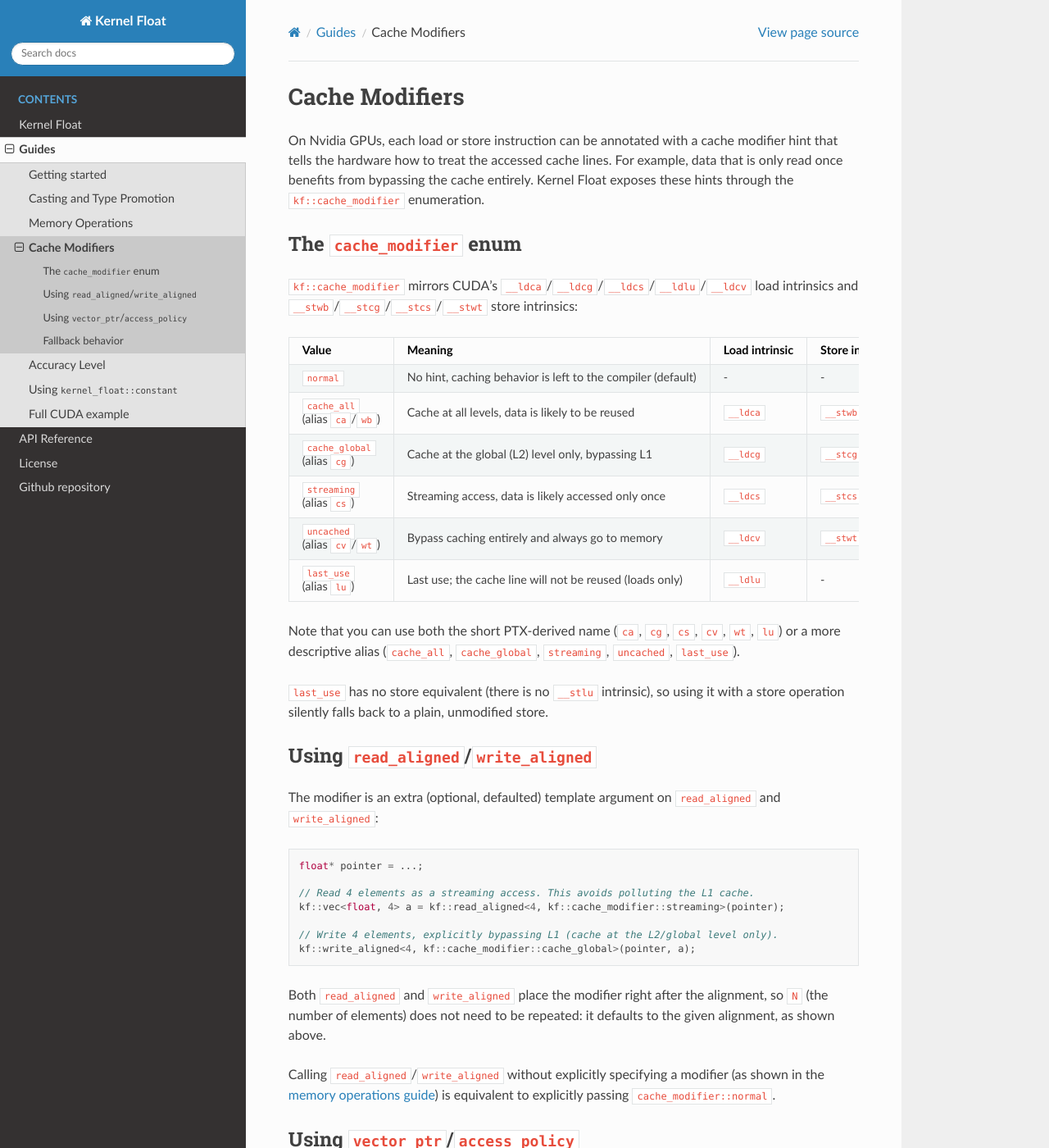
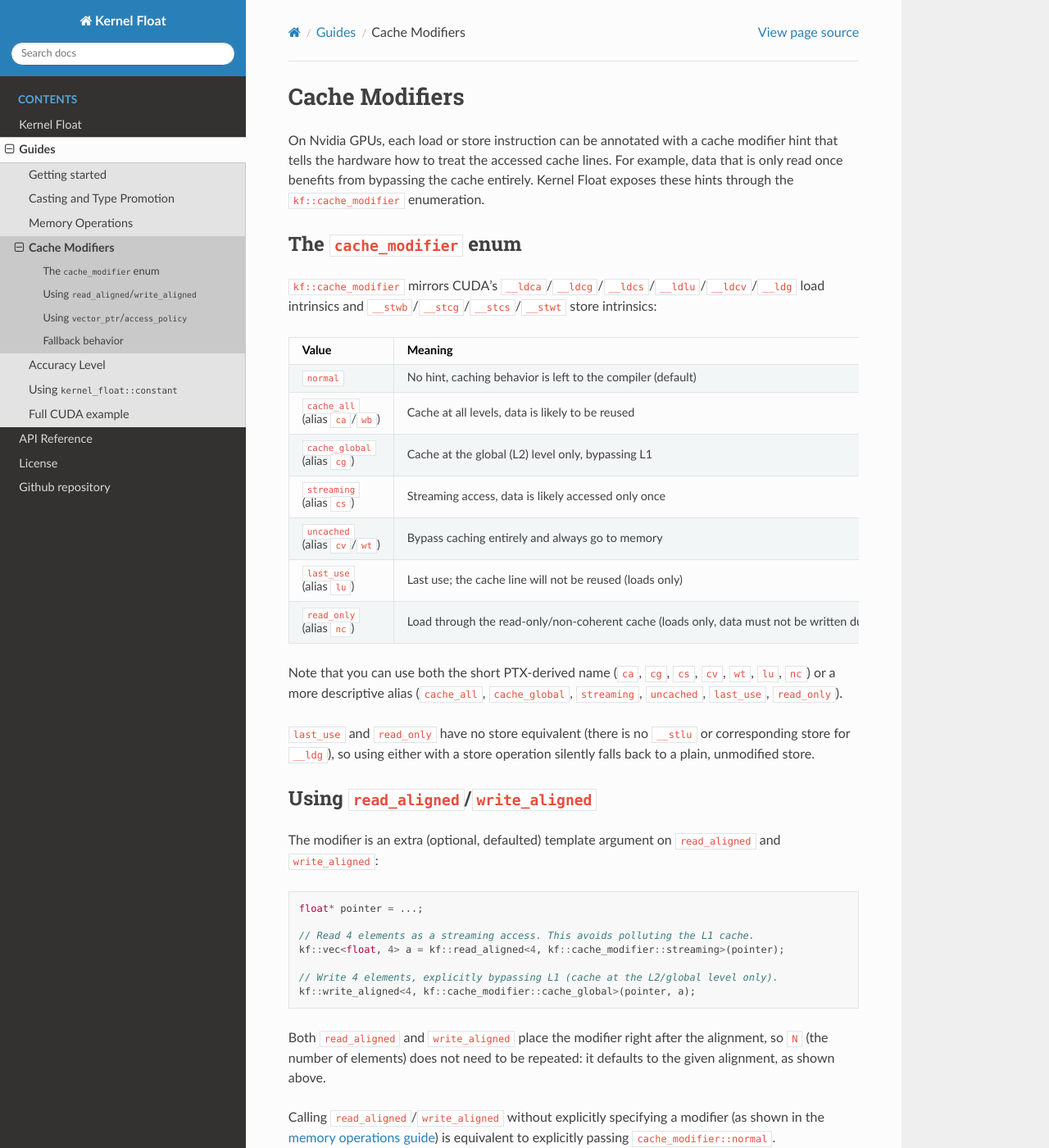
Before and after one commit to KernelTuner/kernel_float, a Sphinx documentation site: the page built from docs/guides/cache_modifiers.md, in a window 1280 px wide and 1400 px high. Shown: the whole window at 82% size. Built offline with Sphinx 7.4.7 and the Read the Docs theme 3.1.0, drawn with Linux system fonts in a browser that asks for light colours; pages that are not in the unit, such as notebooks, are missing from menus; some of the changed text lies outside the part shown.

Commit message:
Add support for `cache_modifier::nc` (non-coherent cache) via `__ldg`

```diff
--- a/docs/guides/cache_modifiers.md
+++ b/docs/guides/cache_modifiers.md
@@ -6,7 +6,7 @@ Kernel Float exposes these hints through the `kf::cache_modifier` enumeration.
 
 ## The `cache_modifier` enum
 
-`kf::cache_modifier` mirrors CUDA's `__ldca`/`__ldcg`/`__ldcs`/`__ldlu`/`__ldcv` load intrinsics and `__stwb`/`__stcg`/`__stcs`/`__stwt` store intrinsics:
+`kf::cache_modifier` mirrors CUDA's `__ldca`/`__ldcg`/`__ldcs`/`__ldlu`/`__ldcv`/`__ldg` load intrinsics and `__stwb`/`__stcg`/`__stcs`/`__stwt` store intrinsics:
 
 | Value                       | Meaning                                                     | Load intrinsic | Store intrinsic |
 |-----------------------------|-------------------------------------------------------------|-----------------|------------------|
@@ -16,11 +16,12 @@ Kernel Float exposes these hints through the `kf::cache_modifier` enumeration.
 | `streaming` (alias `cs`)    | Streaming access, data is likely accessed only once         | `__ldcs`        | `__stcs`         |
 | `uncached` (alias `cv`/`wt`) | Bypass caching entirely and always go to memory             | `__ldcv`        | `__stwt`         |
 | `last_use` (alias `lu`)     | Last use; the cache line will not be reused (loads only)    | `__ldlu`        | -                |
+| `read_only` (alias `nc`)    | Load through the read-only/non-coherent cache (loads only, data must not be written during the kernel) | `__ldg` | -       |
 
-Note that you can use both the short PTX-derived name (`ca`, `cg`, `cs`, `cv`, `wt`, `lu`)
-or a more descriptive alias (`cache_all`, `cache_global`, `streaming`, `uncached`, `last_use`).
+Note that you can use both the short PTX-derived name (`ca`, `cg`, `cs`, `cv`, `wt`, `lu`, `nc`)
+or a more descriptive alias (`cache_all`, `cache_global`, `streaming`, `uncached`, `last_use`, `read_only`).
 
-`last_use` has no store equivalent (there is no `__stlu` intrinsic), so using it with a store operation silently falls back to a plain, unmodified store.
+`last_use` and `read_only` have no store equivalent (there is no `__stlu` or corresponding store for `__ldg`), so using either with a store operation silently falls back to a plain, unmodified store.
 
 ## Using `read_aligned`/`write_aligned`
 
@@ -64,7 +65,7 @@ Cache modifiers are a *hint*, not a guarantee. Kernel Float will attempt to emit
 but will fall back to regular load/store if not possible. There are several cases:
 
 * The code is not being compiled for a CUDA device (e.g., host or HIP). The cache intrinsics are CUDA-specific.
-* The requested modifier is `normal` (or `last_use` for a store, since it has no store equivalent).
+* The requested modifier is `normal` (or `last_use`/`read_only` for a store, since neither has a store equivalent).
 * The data type being accessed has a size that does not match the supported cache intrinsics (1, 2, 4, 8, or 16 bytes).
 
 In these cases, the cache hint is ignored and a regular load/store instruction is emitted.
```
Also changed, not shown: 4 other files.
